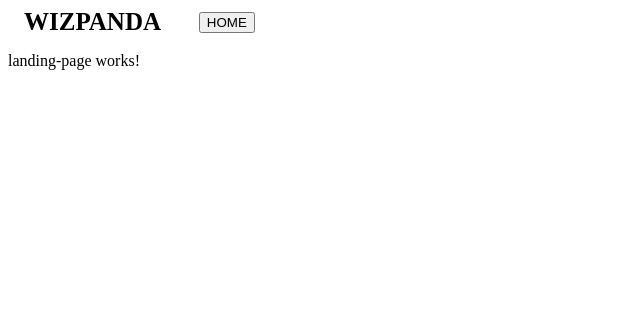
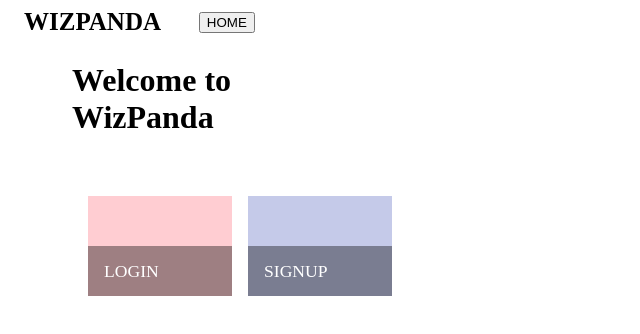
Before and after one commit to Kapish96/wizpanda-ui, an Angular app: page /home in a window 1280 px wide. Shown: the top 334 px of the page, without its empty margins (0-640 px from the left). Built offline with nearby package versions, Linux system fonts and the light colour scheme.

Commit message:
Landing Page tiles

```diff
--- a/src/app/app.module.ts
+++ b/src/app/app.module.ts
@@ -6,6 +6,7 @@ import { AppComponent } from './app.component';
 import { NavBarComponent } from './nav-bar/nav-bar.component';
 import { LandingPageComponent } from './landing-page/landing-page.component';
 import {MatToolbarModule} from '@angular/material/toolbar';
+import {MatGridListModule} from '@angular/material/grid-list';
 
 @NgModule({
   declarations: [
@@ -16,7 +17,8 @@ import {MatToolbarModule} from '@angular/material/toolbar';
   imports: [
     BrowserModule,
     AppRoutingModule,
-    MatToolbarModule
+    MatToolbarModule,
+    MatGridListModule
   ],
   providers: [],
   bootstrap: [AppComponent]
--- /dev/null
+++ b/src/app/interfaces/GridTile.ts
@@ -0,0 +1,6 @@
+export interface GridTile {
+    color: string;
+    cols: number;
+    rows: number;
+    text: string;
+}
--- a/src/app/landing-page/landing-page.component.html
+++ b/src/app/landing-page/landing-page.component.html
@@ -1 +1,21 @@
-<p>landing-page works!</p>
+<div style="width: 100; padding: 32px 64px 16px 64px;" >
+    <mat-grid-list cols="25" rowHeight="10px" gutterSize="16px">
+        <mat-grid-tile [colspan]="7" [rowspan]="3">
+            <h1>Welcome to WizPanda</h1>
+        </mat-grid-tile>
+    </mat-grid-list>
+</div>
+
+<div style="width: 100; padding: 50px 80px 215px 80px;">
+    <mat-grid-list cols="7" rowHeight="100px" gutterSize="16px">
+        <mat-grid-tile
+            class="mat-elevation-z5"
+            *ngFor="let tile of tiles"
+            [colspan]="tile.cols" [rowspan]="tile.rows"
+            [style.background]="tile.color"
+            (click)="onItemClick(tile)"
+            style="cursor: pointer;">
+            <mat-grid-tile-footer style="height: 50px; font-size: 1.1em;">{{tile.text}}</mat-grid-tile-footer>
+        </mat-grid-tile>
+    </mat-grid-list>
+</div>
--- a/src/app/landing-page/landing-page.component.ts
+++ b/src/app/landing-page/landing-page.component.ts
@@ -1,4 +1,6 @@
 import { Component, OnInit } from '@angular/core';
+import { Router } from '@angular/router';
+import { GridTile } from '../interfaces/GridTile';
 
 @Component({
   selector: 'app-landing-page',
@@ -7,9 +9,32 @@ import { Component, OnInit } from '@angular/core';
 })
 export class LandingPageComponent implements OnInit {
 
-  constructor() { }
+  constructor(private router: Router){
 
-  ngOnInit(): void {
   }
 
+   ngOnInit() { }
+
+   tiles: GridTile[] = [
+    { text: 'LOGIN', cols: 1, rows: 1, color: '#FFCDD2' },
+    { text: 'SIGNUP', cols: 1, rows: 1, color: '#C5CAE9' },
+   ];
+
+   onItemClick(item: GridTile): void {
+     switch (item.text) {
+
+
+       case 'LOGIN':
+         this.router.navigate(['/fas/luxReshape/glstasPre']);
+         break;
+       case 'SIGNUP':
+         this.router.navigate(['/fas/luxReshape/securityAssestTransfer']);
+         break;
+
+       default:
+         break;
+
+     }
+   }
+
 }
```
